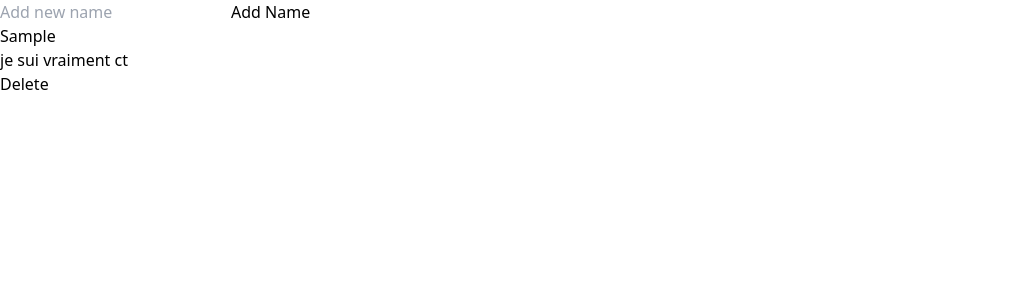
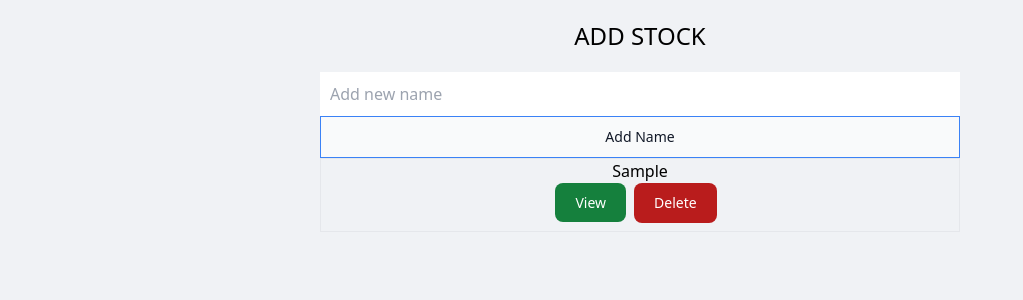
Before and after one commit to Regiss05/Fruits-Description, a Next.js app: page / in a window 1280 px wide. Both pictures are taken after typing "Sample" into the empty fields and a click on the button "Add Name". Shown: the top 300 px of the page, without its empty margins (0-1023 px from the left). Built offline with nearby package versions, Linux system fonts and the light colour scheme.

Commit message:
add style

```diff
--- a/package.json
+++ b/package.json
@@ -23,6 +23,8 @@
   },
   "devDependencies": {
     "@types/uuid": "^9.0.1",
+    "autoprefixer": "^10.4.13",
+    "postcss": "^8.4.21",
     "tailwindcss": "^3.2.7"
   }
 }
--- a/pages/index.tsx
+++ b/pages/index.tsx
@@ -1,6 +1,7 @@
 import Head from 'next/head'
 import { useState } from 'react'
 import { v4 as uuidv4 } from 'uuid'
+import Link from 'next/link';
 
 export default function Home() {
   const [userInput, setUserInput] = useState('');
@@ -13,12 +14,15 @@ export default function Home() {
   }
 
   const addName = () => {
-    setNameList([
-      userInput,
-      ...nameList
-    ])
+    if (setNameList){
+      setNameList([
+        userInput,
+        ...nameList
+      ])
 
-    setUserInput('')
+      setUserInput('')
+    }
+
   }
 
   const handleDelete = (name) => {
@@ -36,17 +40,21 @@ export default function Home() {
         <link rel="icon" href="/favicon.ico" />
       </Head>
       <main>
-        <div>
+      <div class="flex flex-col justify-center items-center">
+        <div className='w-2/4 text-center bg-primary'>
+          <h1 className='text-2xl my-5'>ADD STOCK</h1>
           <div>
             <input type="text"
               value={userInput}
               onChange={handleChange}
               placeholder='Add new name'
+              className=' block w-full p-2.5'
             />
             <button onClick={(e) => {
               e.preventDefault
               addName()
             }}
+            className='bg-gray-50 border border-gray-300 text-gray-900 text-sm focus:ring-blue-500 focus:border-blue-500 block w-full p-2.5 dark:bg-gray-700 dark:border-gray-600 dark:placeholder-gray-400 dark:text-white dark:focus:ring-blue-500 dark:focus:border-blue-500'
             >
               Add Name
             </button>
@@ -55,21 +63,27 @@ export default function Home() {
             nameList.length >= 1 ? nameList.map((name, idx) => {
               return (
                 // eslint-disable-next-line react/jsx-key
-                <div>
+                <div className='border'>
                   <div key={idx}>
-                    <h1>{name}</h1>
-                    <p>je sui vraiment ct</p>
+                    <h1 className=''>{name}</h1>
+                    {/* <p>je sui vraiment ct</p> */}
                   </div>
+                  <Link href="/items"
+                  className='class="focus:outline-none text-white bg-green-700 hover:bg-green-800 focus:ring-4 focus:ring-green-300 font-medium rounded-lg text-sm px-5 py-2.5 mr-2 mb-2 dark:bg-green-600 dark:hover:bg-green-700 dark:focus:ring-green-800"'
+                  >View</Link>
                   <button onClick={(e) => {
                     e.preventDefault
                     handleDelete(name)
-                  }}>Delete</button>
+                  }}
+                  className='type="button" class="focus:outline-none text-white bg-red-700 hover:bg-red-800 focus:ring-4 focus:ring-red-300 font-medium rounded-lg text-sm px-5 py-2.5 mr-2 mb-2 dark:bg-red-600 dark:hover:bg-red-700 dark:focus:ring-red-900'
+                  >Delete</button>
                 </div>
               )
             })
               : ''
           }
         </div>
+        </div>
       </main>
     </>
   )
--- /dev/null
+++ b/pages/items.tsx
@@ -0,0 +1,12 @@
+import React from 'react'
+import Link from 'next/link';
+
+const items = () => {
+  return (
+    <div>
+        <Link href="/">Back to home</Link>
+    </div>
+  )
+}
+
+export default items
--- /dev/null
+++ b/postcss.config.js
@@ -0,0 +1,6 @@
+module.exports = {
+  plugins: {
+    tailwindcss: {},
+    autoprefixer: {},
+  },
+}
--- a/styles/globals.css
+++ b/styles/globals.css
@@ -1,3 +1,9 @@
 @tailwind base;
 @tailwind components;
 @tailwind utilities;
+
+@layer base{
+    body {
+        @apply bg-[#F0F2F5]
+    }
+}
--- a/tailwind.config.js
+++ b/tailwind.config.js
@@ -1,8 +1,26 @@
 /** @type {import('tailwindcss').Config} */
 module.exports = {
-  content: ["./src/**/*.{html,js}"],
+  content: [
+    "./app/**/*.{js,ts,jsx,tsx}",
+    "./pages/**/*.{js,ts,jsx,tsx}",
+    "./components/**/*.{js,ts,jsx,tsx}",
+
+    // Or if using `src` directory:
+    "./src/**/*.{js,ts,jsx,tsx}",
+  ],
   theme: {
     extend: {},
+    // colors: {
+    //   primary': '#1fb6ff',
+    //   'purple': '#7e5bef',
+    //   'pink': '#ff49db',
+    //   'orange': '#ff7849',
+    //   'green': '#13ce66',
+    //   'yellow': '#ffc82c',
+    //   'gray-dark': '#273444',
+    //   'gray': '#8492a6',
+    //   'gray-light': '#d3dce6',
+    // },
   },
   plugins: [],
 }
```
Also changed, not shown: 1 other file (tests, documents, lock files or other folders).
